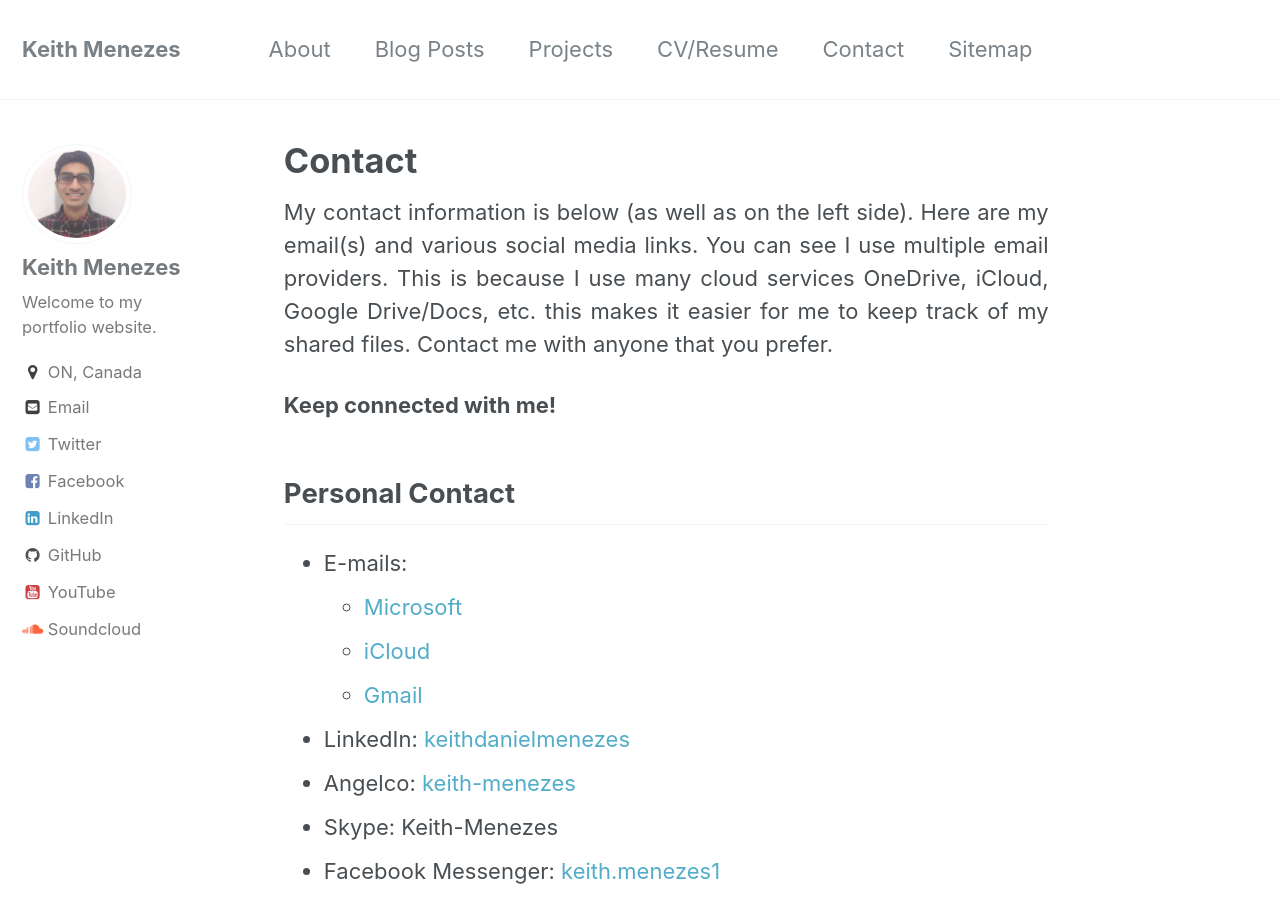
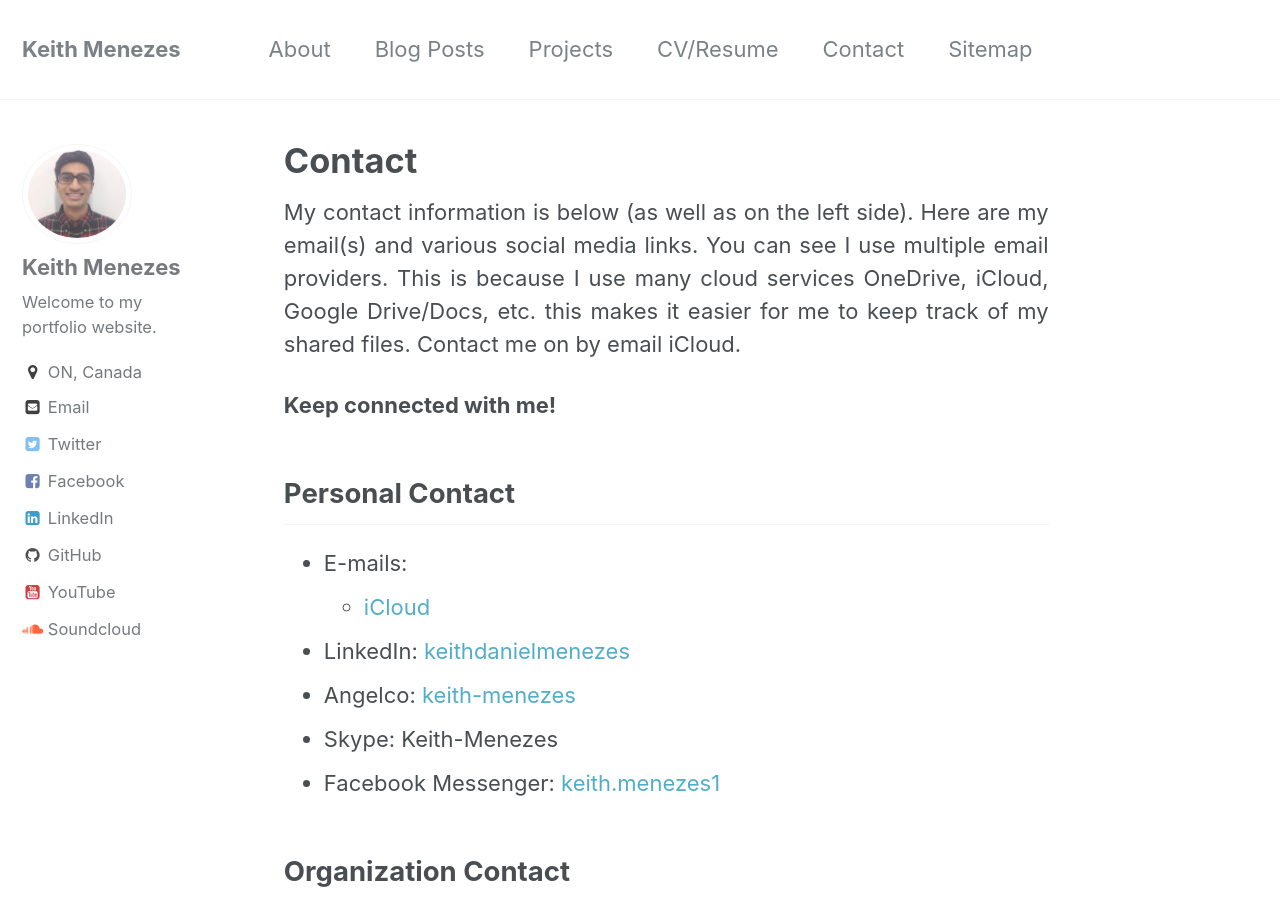
Before and after one commit to kmenezes/kmenezes.github.io, a Jekyll site: the page built from _pages/contact.md, in a window 1280 px wide and 900 px high. Built offline with Jekyll 4.4.1, drawn with Linux system fonts in a browser that asks for light colours; comment, search, counter and statistics services are not loaded.

Commit message:
contact info
contact info

```diff
--- a/_pages/contact.md
+++ b/_pages/contact.md
@@ -5,16 +5,14 @@
 layout: single
 author_profile: true
 ---
-My contact information is below (as well as on the left side). Here are my email(s) and various social media links. You can see I use multiple email providers. This is because I use many cloud services OneDrive, iCloud, Google Drive/Docs, etc. this makes it easier for me to keep track of my shared files. Contact me with anyone that you prefer.
+My contact information is below (as well as on the left side). Here are my email(s) and various social media links. You can see I use multiple email providers. This is because I use many cloud services OneDrive, iCloud, Google Drive/Docs, etc. this makes it easier for me to keep track of my shared files. Contact me on by email iCloud.
 {: .text-justify}
 **Keep connected with me!**
 {: .text-justify}
 
 ## Personal Contact
 * E-mails:
-  * [Microsoft](keith.menezes@hotmail.com)
   * [iCloud](keith.menezes@icloud.com)
-  * [Gmail](mailto:keithdanielmenezes@gmail.com)
 * LinkedIn: [keithdanielmenezes](http://www.linkedin.com/in/keithdanielmenezes)
 * Angelco: [keith-menezes](https://angel.co/keith-menezes)
 * Skype: Keith-Menezes
```
